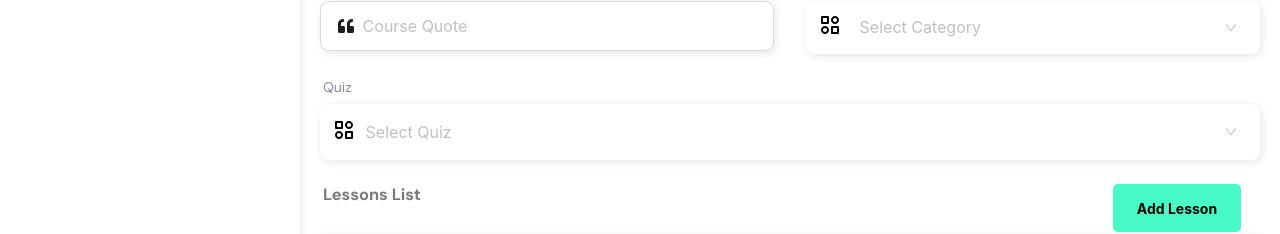
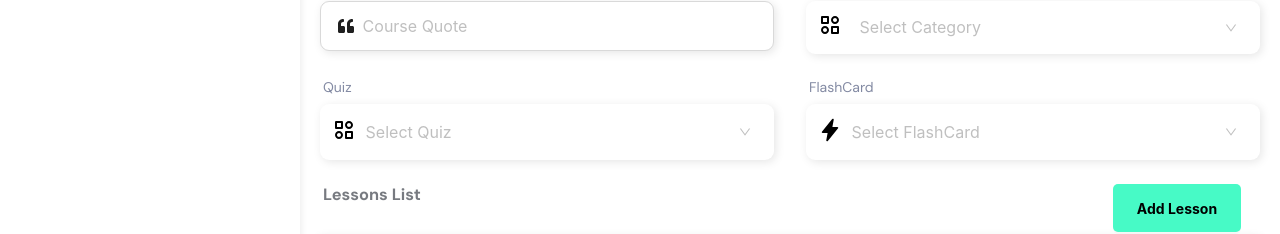
Before and after one commit to HamzaLatifGIT/CyberSmartTeens, a React (Vite) app in the folder Client/: page /dashboard/addCourse in a window 1280 px wide. Shown: the part 311-545 px from the top of the page. Built offline with nearby package versions, Linux system fonts and the light colour scheme; no server answers; sample sign-in values are in the browser's storage.

Commit message:
FlashCard Seperate View Logic

```diff
--- a/Client/src/components/AddCourse.jsx
+++ b/Client/src/components/AddCourse.jsx
@@ -10,11 +10,14 @@ import { FaEye } from 'react-icons/fa';
 import { MdDelete, MdEdit, MdOutlineSubtitles } from "react-icons/md";
 import { FaQuoteLeft } from "react-icons/fa";
 import { BiCategoryAlt } from "react-icons/bi";
+import { IoFlash } from "react-icons/io5";
 
 
 // API's
 import { CreatCoursesAPI, UpdateCourseAPI } from '../Api/course';
 import { GetAllCategoriesAPI, AddCategoryAPI } from '../Api/category';
+import { GetAllQuizesAPI } from '../Api/quiz';
+import { GetAllFlashCardsAPI } from '../Api/flashcard';
 // Helper :
 import { toast } from 'react-hot-toast';
 import ImgURLGEN from '../Utils/ImgUrlGen';
@@ -24,7 +27,6 @@ import ReactQuill from 'react-quill';
 import './style/AddCourse.scss';
 
 import 'react-quill/dist/quill.snow.css';
-import { GetAllQuizesAPI } from '../Api/quiz';
 
 
 
@@ -66,9 +68,11 @@ export default function AddCourse({ allBlogs, selectedCourse, closeSubPage }) {
         quote: "",
         slug: "",
         quiz: null,
+        flashCard: null,
         categories: [],
     })
     const [quizzes, setQuizzes] = useState([])
+    const [flashCards, setFlashCards] = useState([])
 
     const [lesson, setLesson] = useState("")
     const [lessons, setLessons] = useState([])
@@ -232,6 +236,14 @@ export default function AddCourse({ allBlogs, selectedCourse, closeSubPage }) {
             setQuizzes(quizzes || []);
         }
     };
+    const fetchFlashCards = async () => {
+        const result = await GetAllFlashCardsAPI();
+        if (result.error) {
+            toast.error(result.error);
+        } else {
+            setFlashCards(result?.data?.result || []);
+        }
+    };
 
 
     useEffect(() => {
@@ -241,7 +253,8 @@ export default function AddCourse({ allBlogs, selectedCourse, closeSubPage }) {
                 quote: selectedCourse?.quote,
                 detail: selectedCourse?.detail,
                 slug: selectedCourse?.slug,
-                quiz: selectedCourse?.quiz,
+                quiz: selectedCourse?.quiz?._id,
+                flashCard: selectedCourse?.flashCard?._id,
                 categories: selectedCourse?.categories.map(cat => cat?._id) || [],
                 // image: selectedCourse?.image
             })
@@ -254,6 +267,7 @@ export default function AddCourse({ allBlogs, selectedCourse, closeSubPage }) {
                 detail: "",
                 slug: "",
                 quiz: null,
+                flashCard: null,
                 categories: [],
             })
             setLessons([])
@@ -263,6 +277,7 @@ export default function AddCourse({ allBlogs, selectedCourse, closeSubPage }) {
     useEffect(() => {
         gettingAllCategories()
         fetchQuizzes();
+        fetchFlashCards();
     }, [])
 
     const handleUploadBlog = async () => {
@@ -515,7 +530,24 @@ export default function AddCourse({ allBlogs, selectedCourse, closeSubPage }) {
                                         options={quizzes && quizzes?.map(quiz => ({ value: quiz?._id, label: quiz?.title }))}
                                     />
                                 </div>
-
+                            </div>
+                            <div className="field1 field" id='category'>
+                                <div className="lableName">FlashCard</div>
+                                <div className="inputselect">
+                                    <div className="selecticon"><IoFlash size={24} className='iconInfo' /></div>
+                                    <Select
+                                        showSearch
+                                        value={formData.flashCard}
+                                        placeholder="Select FlashCard"
+                                        variant={"borderless"}
+                                        className='selector'
+                                        filterOption={(input, option) =>
+                                            (option?.label ?? '').toLowerCase().includes(input.toLowerCase())
+                                        }
+                                        onChange={(v) => enterFormData({ target: { name: "flashCard", value: v } })}
+                                        options={flashCards && flashCards?.map(flash => ({ value: flash?._id, label: flash?.title }))}
+                                    />
+                                </div>
                             </div>
                         </div>
 
--- a/Client/src/components/AddQuizType.jsx
+++ b/Client/src/components/AddQuizType.jsx
@@ -23,7 +23,7 @@ import 'react-quill/dist/quill.snow.css';
 
 
 
-const QuizTypes = [{ value: "mcq", label: "MCQ" }, { value: "flash", label: "Flash Cards" }, { value: "true", label: "True / False" }, { value: "open", label: "Open Question Answer" }]
+const QuizTypes = [{ value: "mcq", label: "MCQ" }, { value: "true", label: "True / False" }, { value: "open", label: "Open Question Answer" }]
 export default function AddCourseType({ selectedQuizType, closeSubPage, SaveQuizType }) {
 
     const [formData, setFormData] = useState({
--- a/Client/src/components/CourseReview/CourseDetail.jsx
+++ b/Client/src/components/CourseReview/CourseDetail.jsx
@@ -98,6 +98,17 @@ const CourseDetail = () => {
             }
           </div>
           <div className="popular-posts">
+            <div className="tags">Related FlashCards</div>
+            <div className="popular-post" onClick={() => ViewQuiz(Data?.flashCard)}>
+              <img src={Data?.quiz?.image && ImgURLGen(Data?.flashCard?.image)} alt="Popular post" />
+              <div className="popular-post-content">
+                <h4>{Data?.flashCard?.title}</h4>
+                <p>{Data?.flashCard?.quote?.length >= 49 ? `${Data?.flashCard?.quote?.slice(0, 49)} ...` : Data?.flashCard?.quote}</p>
+                <span>Sep 27, 2024</span>
+              </div>
+            </div>
+          </div>
+          <div className="popular-posts">
             <div className="tags">Related Quiz</div>
             <div className="popular-post" onClick={() => ViewQuiz(Data?.quiz)}>
               <img src={Data?.quiz?.image && ImgURLGen(Data?.quiz?.image)} alt="Popular post" />
--- a/Client/src/components/FlipCard/Index.jsx
+++ b/Client/src/components/FlipCard/Index.jsx
@@ -38,7 +38,7 @@ const App = () => {
         // } else if (quiz?.type == "mcq" || quiz?.type == "open" || quiz?.type == "true") {
         //     Navigate("/mcqs", { state: quiz })
         // }
-        Navigate("/card", { state: { data: quiz, AllQuizzes: AllQuizzes } })
+        Navigate("/course", { state: { data: quiz, AllQuizzes: AllQuizzes } })
     }
     const ViewAttemptDetails = (quiz) => {
         if (quiz?.type == "mcq" || quiz?.type == "open" || quiz?.type == "true") {
@@ -47,7 +47,9 @@ const App = () => {
     }
 
     useEffect(() => {
-        if (QuizData) {
+        if (QuizData?.type == "flash") {
+            SetFlashCardsData([QuizData])
+        } else if (QuizData) {
             let FindFlashCardsQuizzes = QuizData?.quizzes?.filter(data => data?.type == "flash")
             let FindTrueFalseQuizzes = QuizData?.quizzes?.filter(data => data?.type == "true")
             let FindOpenQuestionQuizzes = QuizData?.quizzes?.filter(data => data?.type == "open")
@@ -89,10 +91,10 @@ const App = () => {
                     <div className="post-header">
                         <div className="date">PUBLISHED ON: Sep 27, 2024</div>
                     </div>
-                    <h1 className="post-title">{QuizData?.title}</h1>
                     <div className="post-image">
                         <img src={ImgURLGen(QuizData?.image)} alt="" />
                     </div>
+                    <h1 className="post-title">{QuizData?.title}</h1>
                     <div className="Quizzes">
                         {
                             FlashCardsData?.length >= 1 &&
```
Also changed, not shown: 1 other file (tests, documents, lock files or other folders).
